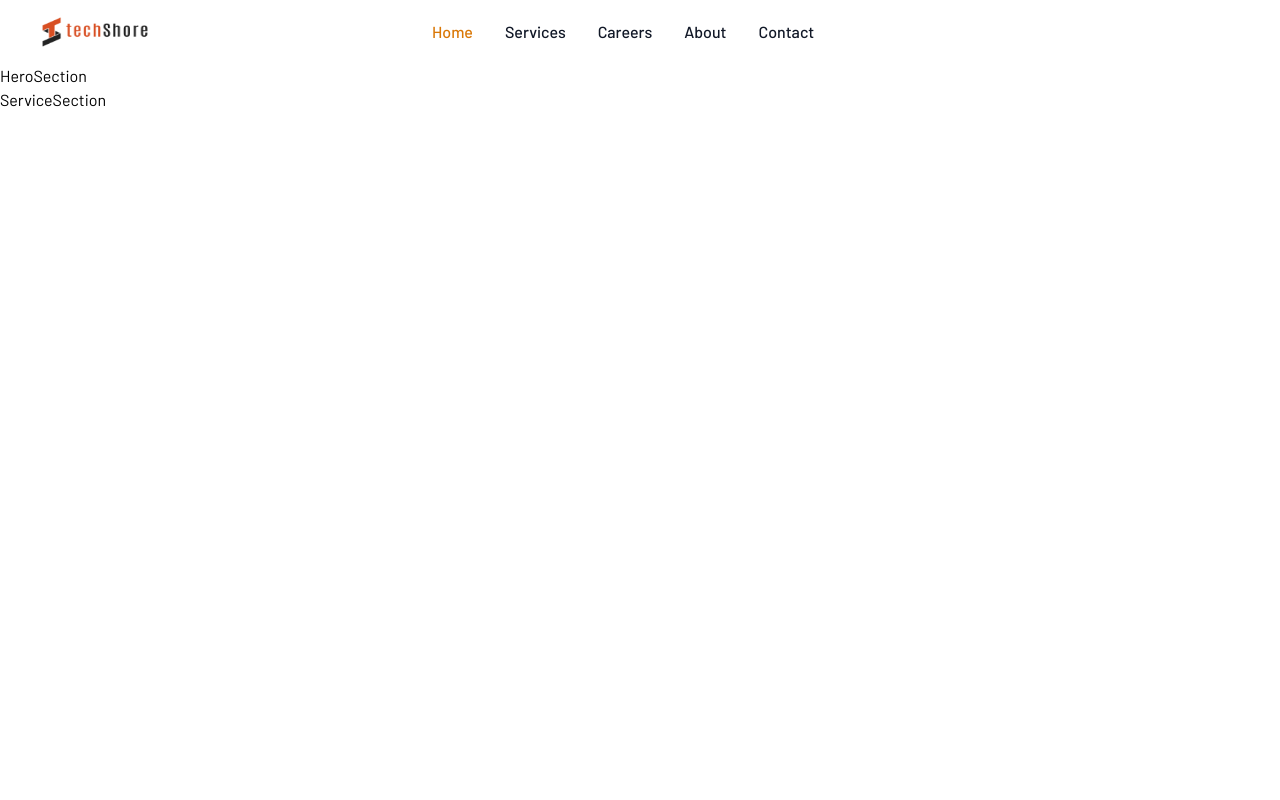
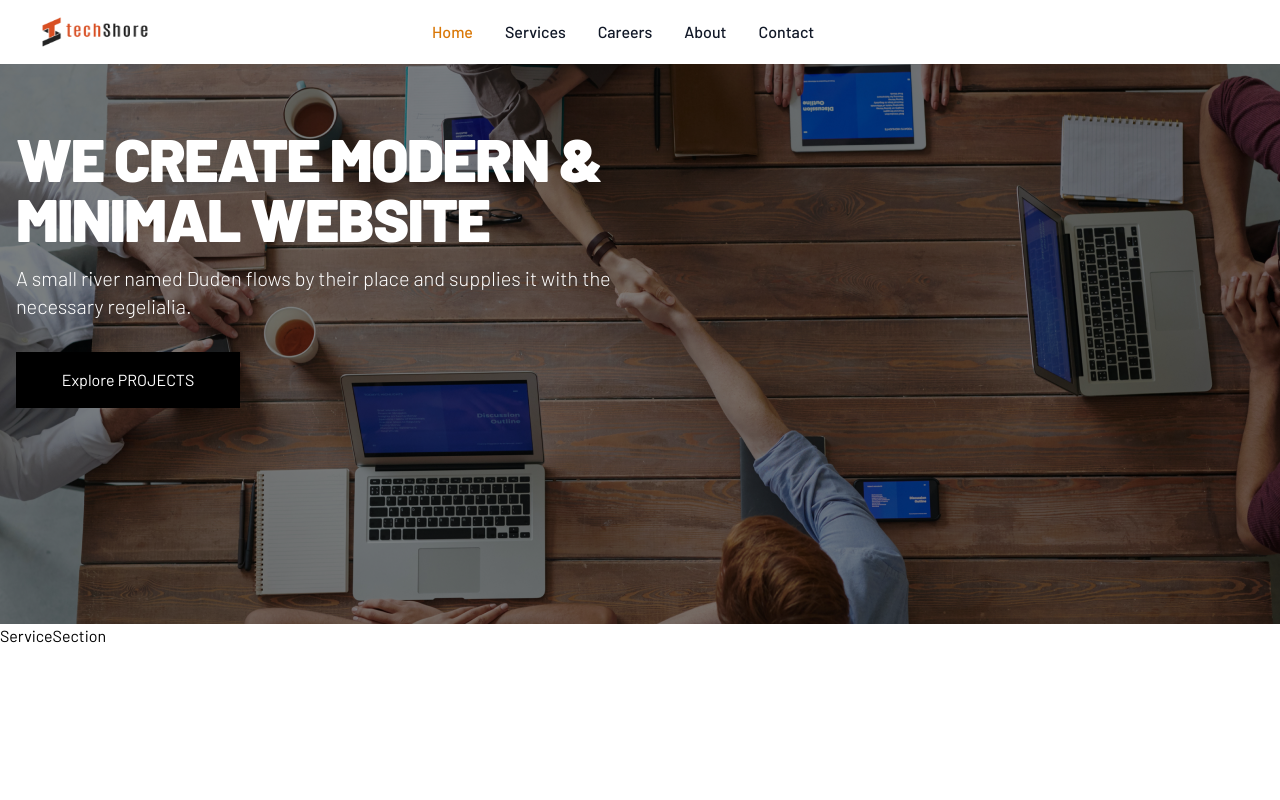
Before and after one commit to nahid-priom/techShore, a Next.js app: page / in a window 1280 px wide. Shown: the top 800 px of the page. Built offline with nearby package versions, Linux system fonts and the light colour scheme.

Commit message:
hero section complete

```diff
--- a/pages/_app.tsx
+++ b/pages/_app.tsx
@@ -1,5 +1,6 @@
 import type { AppProps } from "next/app";
 import { Barlow } from "next/font/google";
+import "@/common/theme/styles/global.css";
 
 const ralewayFont = Barlow({
   weight: ["300", "400", "500", "600", "900"],
--- a/pages/index.tsx
+++ b/pages/index.tsx
@@ -9,9 +9,10 @@ function HomePage() {
     <>
       <NavBar />
       <HeroSection
-        title="This is title"
-        subTitle="THis is a subtitile"
-        image="/src/image1.png"
+        title="WE CREATE
+        MODERN &
+        MINIMAL WEBSITE"
+        subTitle="A small river named Duden flows by their place and supplies it with the necessary regelialia."
       />
       <ServiceSection />
       <Footer />
--- a/src/common/elements/Navbar/Navbar.tsx
+++ b/src/common/elements/Navbar/Navbar.tsx
@@ -3,7 +3,7 @@ import Link from "next/link";
 import React, { useState } from "react";
 
 export default function Navbar() {
-  const [mobileMenuOpen, setMobileMenuOpen] = useState(true);
+  const [mobileMenuOpen, setMobileMenuOpen] = useState(false);
 
   const toggleMobileMenu = () => {
     setMobileMenuOpen(!mobileMenuOpen);
--- /dev/null
+++ b/src/common/theme/styles/global.css
@@ -0,0 +1,26 @@
+@tailwind base;
+@tailwind components;
+@tailwind utilities;
+
+
+.hero-bg-img {
+  background-image: url("/images/hero.png");
+    background-size: cover;
+    background-position: center;
+    background-repeat: no-repeat;
+    height: 560px;
+    width: 100%;
+    position: relative;
+}
+
+.hero-bg-img::before {
+    content: '';
+    display: block;
+    position: absolute;
+    top: 0;
+    left: 0;
+    width: 100%;
+    height: 100%;
+    background: rgba(0, 0, 0, 0.5); /* adjust opacity as needed */
+    mix-blend-mode: multiply; /* this will darken the background */
+}
--- a/src/modules/LandingPage/components/HeroSection/HeroSection.tsx
+++ b/src/modules/LandingPage/components/HeroSection/HeroSection.tsx
@@ -1,12 +1,26 @@
 import React from "react";
 
-// This is a demo exmaple of how to use props with typescript
 interface Props {
   title: string;
   subTitle: string;
-  image: string;
 }
 
-export default function HeroSection({ title, subTitle, image }: Props) {
-  return <div>HeroSection</div>;
+export default function HeroSection({ title, subTitle }: Props) {
+  return (
+    <section className="bg-white dark:bg-gray-900 hero-bg-img">
+      <div className="grid max-w-screen-xl px-4 py-8 mx-auto lg:gap-8 xl:gap-0 lg:py-16 lg:grid-cols-12 relative">
+        <div className="mr-auto place-self-center lg:col-span-7 z-10">
+          <h1 className="max-w-2xl mb-4 text-4xl font-extrabold tracking-tight leading-none md:text-5xl xl:text-6xl text-white">
+            {title}
+          </h1>
+          <p className="max-w-2xl mb-6 font-light lg:mb-8 md:text-lg lg:text-xl text-white">
+            {subTitle}
+          </p>
+          <button className="bg-black text-white h-14 w-56">
+            Explore PROJECTS
+          </button>
+        </div>
+      </div>
+    </section>
+  );
 }
```
Also changed, not shown: public/images/hero.png (added).
